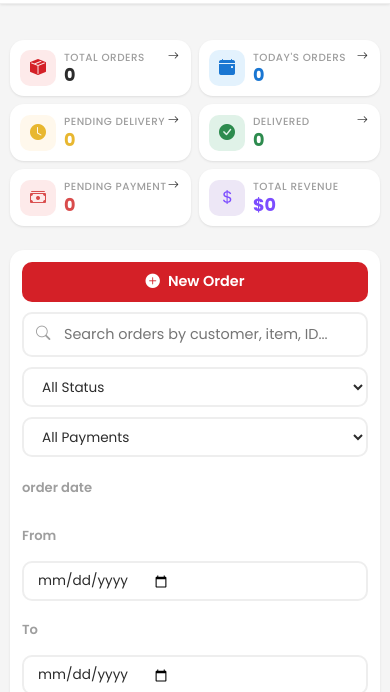
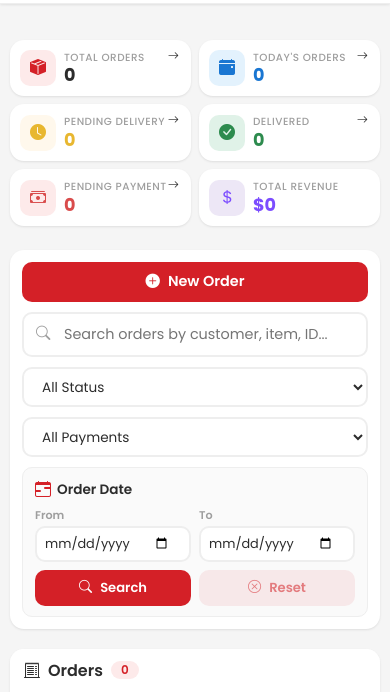
Before and after one commit to jatinsapariya18/sahaj-foods-orders, a website: page public/index.html in a window 390 px wide. Shown: the part 154-846 px from the top of the page. Drawn offline with nearby package versions, Linux system fonts and the light colour scheme; no server answers.

Commit message:
fix: compact date picker on mobile with clear section header

```diff
--- a/public/index.html
+++ b/public/index.html
@@ -236,8 +236,44 @@
     }
     .filter-select:focus { border-color: var(--saffron); }
 
-    .filter-date-group { display:flex; flex-direction:column; gap:6px; }
+    .filter-date-group { display:flex; flex-direction:column; gap:4px; }
     .filter-label { font-size:.82rem; color:var(--gray-500); font-weight:600; margin:0; line-height:1; height:40px; display:flex; align-items:center; }
+
+    /* Date filter section */
+    .date-filter-row {
+      display: flex;
+      align-items: flex-end;
+      gap: 12px;
+      flex-wrap: wrap;
+      background: var(--gray-50);
+      border: 1px solid var(--gray-200);
+      border-radius: 10px;
+      padding: 10px 14px;
+      width: 100%;
+    }
+    .date-filter-header {
+      display: flex;
+      align-items: center;
+      gap: 6px;
+      font-weight: 600;
+      font-size: .88rem;
+      color: var(--dark);
+      height: 40px;
+      white-space: nowrap;
+    }
+    .date-filter-inputs {
+      display: flex;
+      gap: 10px;
+      flex: 1;
+      min-width: 0;
+    }
+    .date-filter-inputs .filter-date-group { flex: 1; min-width: 0; }
+    .date-filter-inputs .filter-select { width: 100%; }
+    .date-filter-actions {
+      display: flex;
+      align-items: center;
+      gap: 8px;
+    }
 
     .load-status {
       background: #fff7e6;
@@ -811,22 +847,41 @@
       .search-wrap { min-width: unset; width: 100%; }
       .filter-select { width: 100%; }
 
-      /* Date filter row: stack vertically on mobile */
+      /* Date filter section on mobile */
       .date-filter-row {
-        flex-direction: column !important;
-        align-items: stretch !important;
-        width: 100% !important;
-        gap: 8px !important;
+        flex-direction: column;
+        align-items: stretch;
+        gap: 8px;
+        padding: 10px 12px;
       }
-      .filter-date-group { width: 100%; }
-      .filter-date-group input { width: 100%; }
+      .date-filter-header {
+        height: auto;
+        font-size: .85rem;
+      }
+      .date-filter-inputs {
+        display: flex;
+        flex-direction: row;
+        gap: 8px;
+      }
+      .date-filter-inputs .filter-date-group { flex: 1; }
+      .date-filter-inputs .filter-select {
+        height: 36px;
+        padding: 6px 8px;
+        font-size: .8rem;
+      }
+      .date-filter-inputs .filter-label {
+        height: auto;
+        font-size: .7rem;
+      }
       .date-filter-actions {
-        width: 100% !important;
-        display: flex !important;
+        display: flex;
+        gap: 8px;
       }
       .date-filter-actions .btn-add {
         flex: 1;
-        margin-left: 0 !important;
+        height: 36px;
+        font-size: .82rem;
+        padding: 6px 12px;
       }
 
       /* Delivery alert banner: stack on mobile */
@@ -1001,19 +1056,22 @@
       <option value="Yes">Paid</option>
       <option value="No">Unpaid</option>
     </select>
-    <div class="date-filter-row" style="display:flex;gap:12px;align-items:flex-end;flex-wrap:wrap">
-      <div style="display:flex;align-items:center;margin-right:8px;height:40px">
-        <label class="filter-label">order date</label>
+    <div class="date-filter-row">
+      <div class="date-filter-header">
+        <i class="bi bi-calendar-range" style="color:var(--saffron);font-size:1rem"></i>
+        <span>Order Date</span>
       </div>
-      <div class="filter-date-group">
-        <label class="filter-label" for="filterDateFrom">From</label>
-        <input type="date" id="filterDateFrom" class="filter-select" placeholder="From" title="From date">
+      <div class="date-filter-inputs">
+        <div class="filter-date-group">
+          <label class="filter-label" for="filterDateFrom">From</label>
+          <input type="date" id="filterDateFrom" class="filter-select" title="From date">
+        </div>
+        <div class="filter-date-group">
+          <label class="filter-label" for="filterDateTo">To</label>
+          <input type="date" id="filterDateTo" class="filter-select" title="To date">
+        </div>
       </div>
-      <div class="filter-date-group">
-        <label class="filter-label" for="filterDateTo">To</label>
-        <input type="date" id="filterDateTo" class="filter-select" placeholder="To" title="To date">
-      </div>
-      <div class="date-filter-actions" style="display:flex;align-items:center;gap:8px">
+      <div class="date-filter-actions">
         <button class="btn-add" id="filterDateSearchBtn" onclick="filterOrders()">
           <i class="bi bi-search"></i> Search
         </button>
```
